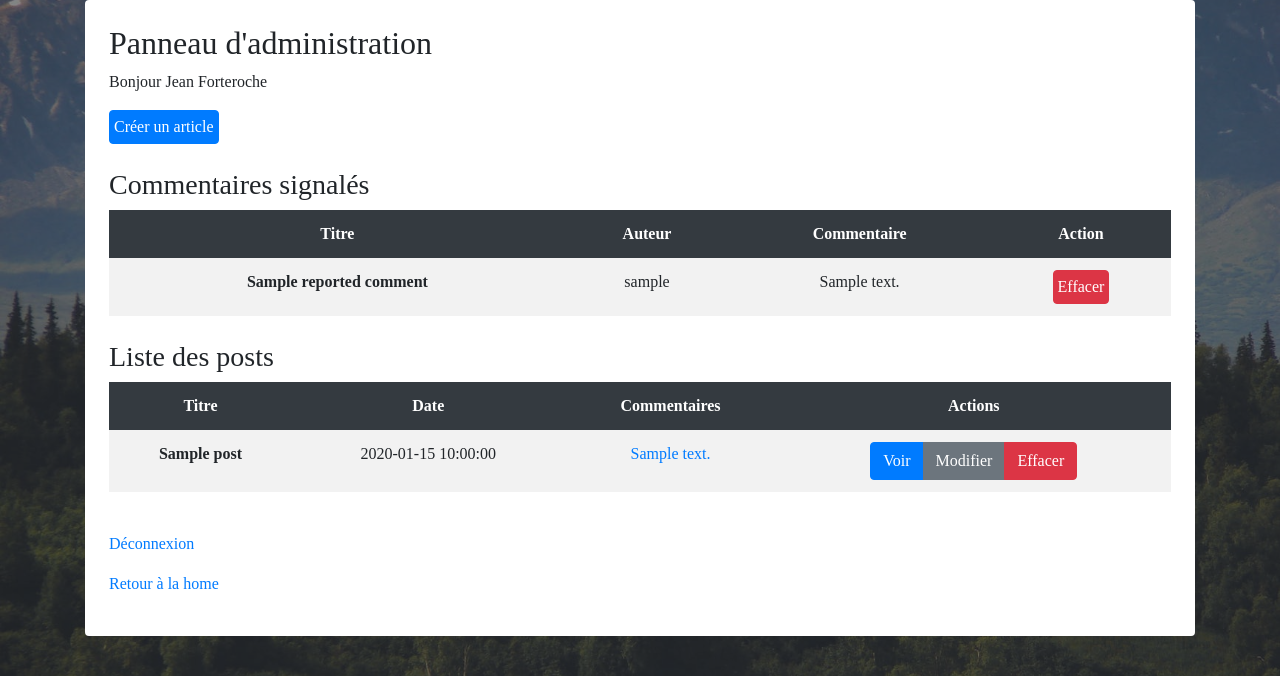
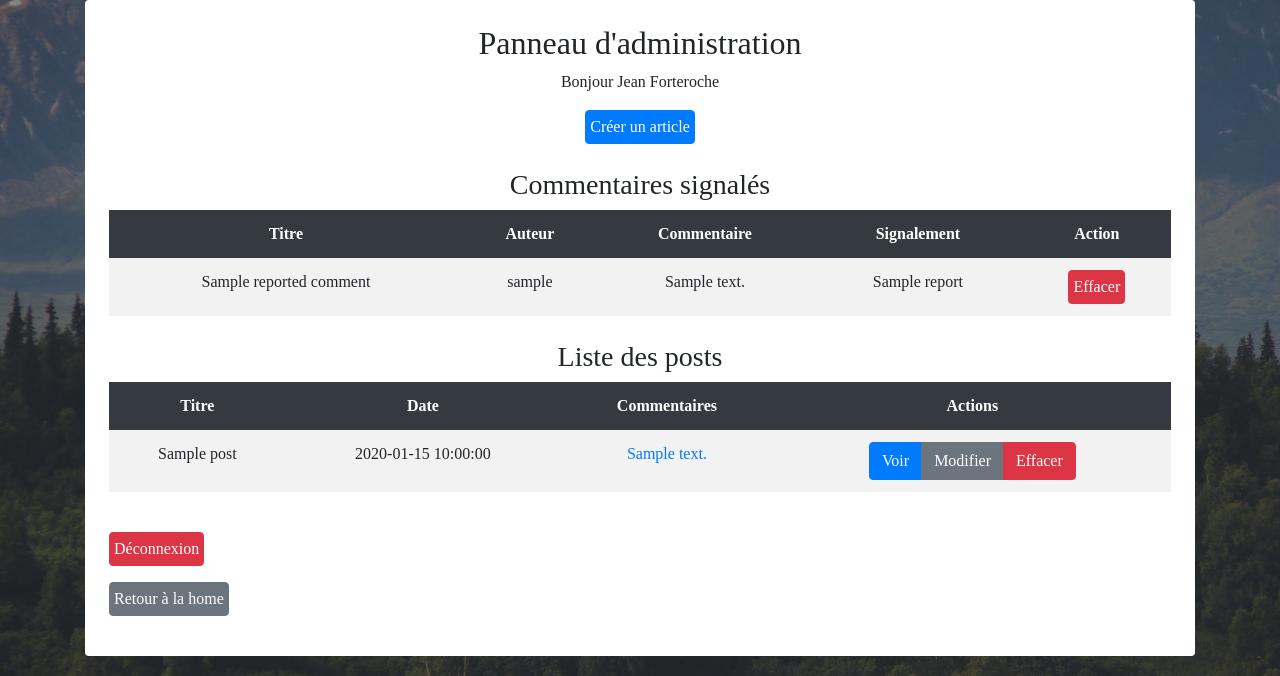
Before and after one commit to emi-sabathier/project-blog-php-oop-mvc, a PHP site: template view/adminView.php in a window 1280 px wide. Shown: the part 124-800 px from the top of the page. Run offline with PHP 8.4, Linux system fonts and the light colour scheme; the visitor is signed in with stand-in values (Sample User, id 1); the template is opened without the code that fills it: most values are stand-ins (such as "Sample title", 1, 10 or a date in 2020); some libraries are stand-ins or nearby versions.

Commit message:
Ajout du nb de report dans l'admin

```diff
--- a/model/CommentsManager.php
+++ b/model/CommentsManager.php
@@ -40,7 +40,8 @@ class CommentsManager extends Manager
         FROM comments
         INNER JOIN users ON comments.author_id = users.id
         INNER JOIN posts ON posts.id = comments.post_id
-        WHERE report > 0 ');
+        WHERE report > 0
+        ORDER BY report DESC ');
         $reportedComments = $q->fetchAll();
         return $reportedComments;
     }
--- a/view/adminView.php
+++ b/view/adminView.php
@@ -1,7 +1,7 @@
 <?php $title = 'Panneau d\'administration';?>
 
 <?php ob_start();?>
-<section class="admin-create mb-4">
+<section class="admin-create text-center  mb-4">
     <h2>Panneau d'administration</h2>
 
     <?php if (isset($_SESSION)): ?>
@@ -11,7 +11,7 @@
     <a href="index.php?action=addPost" class="btn btn-primary p-1">Créer un article</a>
 </section>
 
-<section class="admin-report mb-4">
+<section class="admin-report text-center mb-4">
     <h3>Commentaires signalés</h3>
 
     <?php if (empty($reportedComments)): ?>
@@ -22,9 +22,10 @@
         <table class="text-center table-striped table-borderless table-responsive table w-100 d-block d-sm-table d-md-table">
             <thead class="thead-dark">
                 <tr>
-                    <th><strong>Titre</strong></th>
+                    <th>Titre</th>
                     <th>Auteur</th>
                     <th>Commentaire</th>
+                    <th>Signalement</th>
                     <th>Action</th>
                 </tr>
             </thead>
@@ -32,9 +33,10 @@
             <?php foreach ($reportedComments as $report): ?>
 
             <tr>
-                <td><strong><?=$report['title']?><strong></td>
+                <td><?=$report['title']?></td>
                 <td><?=$report['user_name']?></td>
                 <td><?=$report['content']?></td>
+                <td><?=$report['report']?></td>
                 <td>
                     <a href="index.php?action=deleteComment&commentId=<?=$report['id']?>" class="btn btn-danger p-1">Effacer</a>
                 </td>
@@ -45,7 +47,7 @@
 
         </table>
 </section>
-<section class="admin-posts mb-4">
+<section class="admin-posts text-center mb-4">
     <h3>Liste des posts</h3>
     <div class="table-responsive">
         <table class="text-center table-striped table-borderless table w-100 d-block d-sm-table d-md-table">
@@ -60,7 +62,7 @@
             <?php foreach ($posts as $post): ?>
             <tr>
                 <td>
-                    <strong><?=$post['title']?></strong>
+                    <?=$post['title']?>
                 </td>
                 <td>
                     <?=$post['post_date_fr']?>
@@ -83,8 +85,8 @@
     </div>
 </section>
 
-<p><a href="index.php?action=disconnect">Déconnexion</a></p>
-<p><a href="index.php">Retour à la home</a></p>
+<p><a href="index.php?action=disconnect" class="btn btn-danger p-1">Déconnexion</a></p>
+<p><a href="index.php" class="btn btn-secondary p-1">Retour à la home</a></p>
 
 <?php elseif ($_SESSION['role'] == '0'):
     header('Location: index.php?action=listPosts');
```
